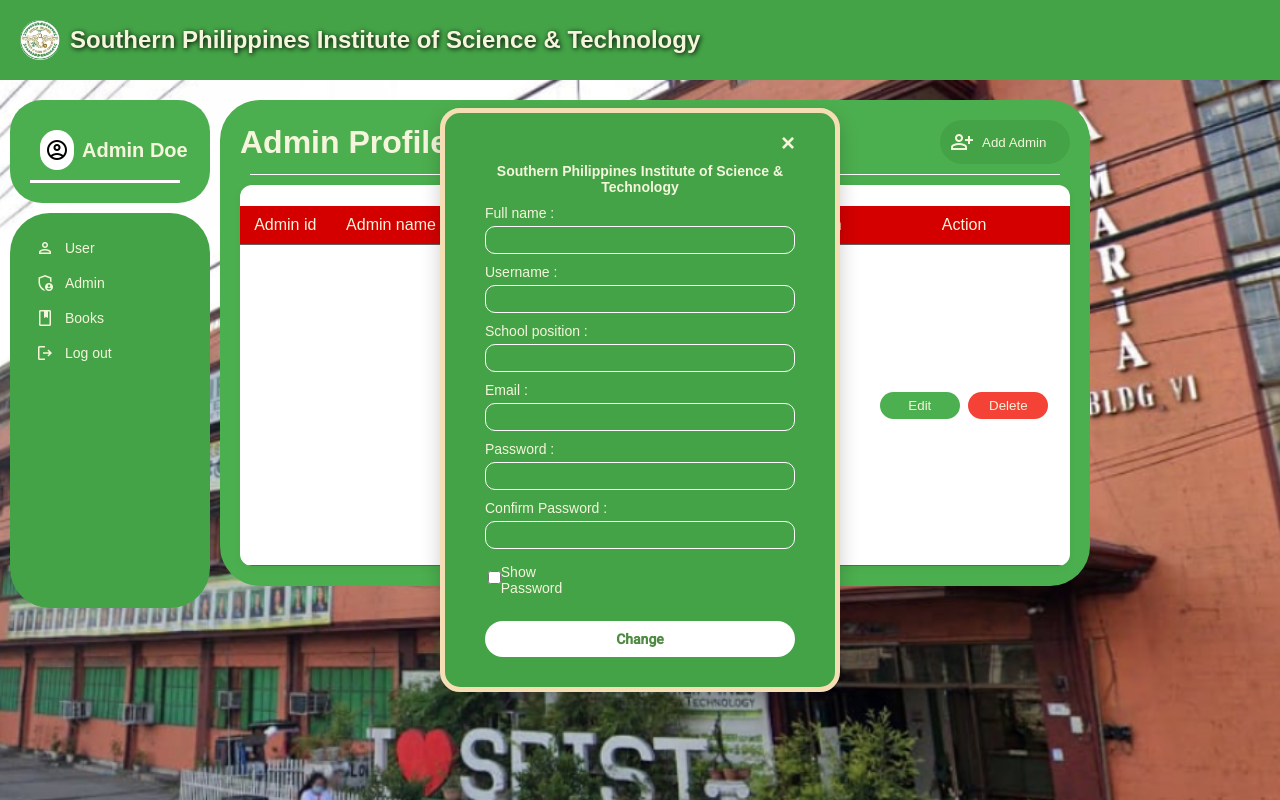
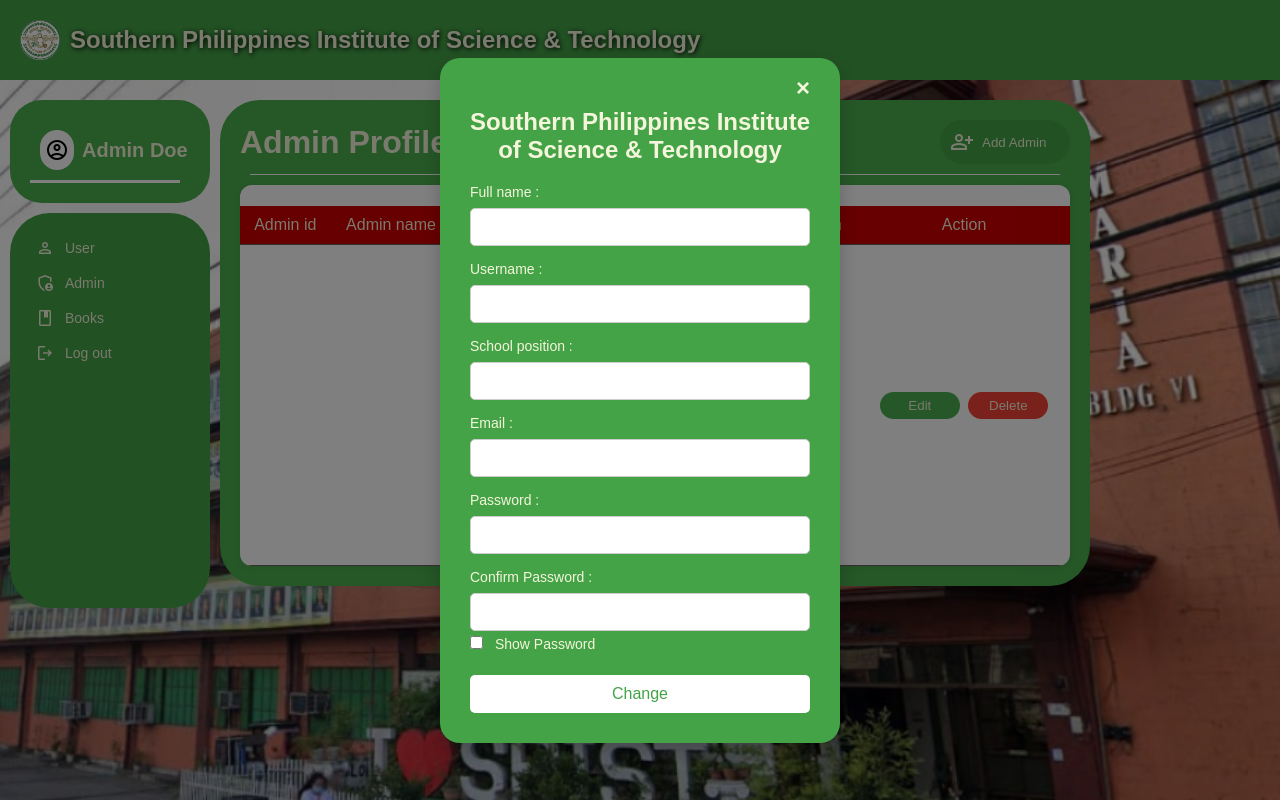
Before and after one commit to azzra11/REPONIJOWEL, a plain HTML site: page REPONIJOWEL/components/pages/server/admin.html in a window 1280 px wide. Both pictures are taken after a click on the button "Edit". Drawn offline with nearby package versions, Linux system fonts and the light colour scheme.

Commit message:
updated admin

```diff
--- a/REPONIJOWEL/ASSETS/cssFolder/admin.css
+++ b/REPONIJOWEL/ASSETS/cssFolder/admin.css
@@ -27,7 +27,7 @@
 }
 
 /* Admin Container */
-.admincontiner{
+.admincontiner {
   display: flex;
   align-items: center;
   justify-content: center;
@@ -42,18 +42,21 @@
   width: 200px;
   border-radius: 2rem;
 }
-.emailcontainer{
+
+.emailcontainer {
   display: flex;
   align-items: center;
   justify-content: flex-start;
 }
-.emaildiv{
+
+.emaildiv {
   height: 15px;
   width: 200px;
   border-radius: 20px;
   background-color: #357d38;
 }
-.pin{
+
+.pin {
   display: flex;
   align-items: center;
   justify-content: center;
@@ -61,10 +64,12 @@
   width: 190px;
   gap: 0.5rem;
 }
-.usrnm{
+
+.usrnm {
   width: 150px;
 }
-.pcontainer{
+
+.pcontainer {
   display: flex;
   align-items: center;
   justify-content: center;
@@ -73,22 +78,22 @@
   background-color: white;
   border-radius: 100px;
 }
-.white{
+
+.white {
   width: 150px;
   height: 3px;
   background-color: white;
 }
 
-/* Admin p  setting*/
-.admin-profile p{
+/* Admin p setting */
+.admin-profile p {
   display: flex;
   align-items: center;
   padding-left: 5px;
 }
 
-
-/*sidebar contents*/
-.sidebar-container{
+/* sidebar contents */
+.sidebar-container {
   height: 395px;
   width: 200px;
   padding: 10px;
@@ -97,10 +102,11 @@
   align-items: center;
   border-radius: 40px;
   overflow-y: auto;
-  padding:  25px ;
+  padding: 25px;
 }
-.sidebar{
-  padding: 20px 10px ;
+
+.sidebar {
+  padding: 20px 10px;
   display: inline-block;
 }
 
@@ -141,6 +147,7 @@
 .container {
   padding-top: 20px;
 }
+
 .container {
   padding: 20px 0 0;
   display: inline-block;
@@ -189,6 +196,7 @@
 .spacecontainer {
   padding: 10px;
 }
+
 /* Buttons */
 .btn {
   width: 80px;
@@ -213,6 +221,7 @@
   opacity: 0.8;
   transform: scale(1.05);
 }
+
 /* Table */
 .table-wrapper {
   overflow-x: auto;
@@ -237,18 +246,6 @@
 .user-table th,
 .user-table td {
   padding: 10px;
-  transform: scale(00.5rem);
-}
-
-.user-table thead {
-  background-color: #d40000;
-  color: #4caf4f;
-  padding: 10px;
-}
-
-.user-table th,
-.user-table td {
-  padding: 10px 10px;
   text-align: center;
   border-bottom: 1px solid #685f5f;
 }
@@ -256,87 +253,102 @@
 .user-table tbody tr:hover {
   background-color: wheat;
 }
-.modal-overlay{
+
+.modal-overlay {
   position: fixed;
   top: 0;
   left: 0;
   width: 100%;
   height: 100%;
-  background-color: 3px solid white;
-  display: none;
+  background-color: rgba(0, 0, 0, 0.5);
+  display: none; /* Hidden by default */
   justify-content: center;
   align-items: center;
-  animation: fadeIn 0.3s ease-in-out;
 }
 
-.modal{
+.modal {
   background-color: #44a347;
   color: white;
-  padding: 30px 40px;
+  padding: 30px;
   border-radius: 20px;
   width: 400px;
   box-shadow: 0 8px 20px rgba(0, 0, 0, 0.2);
-  animation: scaleUp 0.3s ease-in-out;
-  border: 5px solid wheat;
 }
-.modal h2{
+
+.modal h2 {
   text-align: center;
-  font-size: 14px;
-  font-weight: bold;
+  font-size: 24px;
+  margin-bottom: 20px;
 }
+
 .modal label {
-  display:flex;
-  align-items: center;
-  justify-content: flex-start;
-  margin-top: 10px;
-  margin-bottom: 5px;
+  display: block;
+  margin-bottom: 8px;
   font-size: 14px;
 }
-.modal input {
-  display:flex;
-  align-items: center;
-  justify-content: flex-start;
+
+.modal input[type="text"],
+.modal input[type="email"],
+.modal input[type="password"] {
   width: 100%;
-  padding: 5px;
-  border: 1px solid white;
-  border-radius: 10px;
+  padding: 10px;
+  margin-bottom: 15px;
+  border: 1px solid #ccc;
+  border-radius: 5px;
   font-size: 14px;
-  margin-bottom: 5px;
-  color: black;
-  background-color: #44a347;
 }
+
 .modal input[readonly] {
   background-color: white;
   color: #333;
 }
+
 .done-btn {
-  margin-top: 20px;
-  padding: 10px 10px;
-  width:100%;
+  width: 100%;
+  padding: 10px;
+  background-color: white;
+  color: #44a347;
   border: none;
-  border-radius: 20px;
-  background-color: white;
-  color: #4f8a42;
-  font-weight: bold;
+  border-radius: 5px;
+  font-size: 16px;
+  cursor: pointer;
+  transition: background-color 0.3s;
+}
+
+.done-btn:hover {
+  background-color: #e0e0e0;
+}
+
+.showpass {
+  display: flex;
+  align-items: center;
+  margin-top: -10px; /* Adjust to align with input fields */
+  margin-bottom: 15px;
+}
+
+.showpass input[type="checkbox"] {
+  margin-right: 8px; /* Space between checkbox and label */
+}
+
+.showpass label {
   font-size: 14px;
-  cursor: pointer;
-  transition: background-color 0.3s, transform 0.3s;
-  font-family: 'Roboto', sans-serif;
-  font-weight: bold;
 }
-.modal-header{
+
+.modal-header {
   display: flex;
-  align-items:center;
+  align-items: center;
   justify-content: space-between;
 }
-.xbtn{
+
+.xbtn {
   display: flex;
   align-items: center;
   justify-content: flex-end;
   padding: 0 0 20px 0;
   height: 20px;
 }
-.close-btn{
+
+.close-btn {
   font-size: 1.5rem;
   font-weight: bold;
   cursor: pointer;
@@ -344,22 +356,12 @@
   outline: none;
   background: none;
 }
-.close-btn:hover{
+
+.close-btn:hover {
   transform: scale(1.5);
 }
-.done-btn:hover{
-  background-color: wheat;
-  transform: scale(1.05);
-}
-.showpass{
-  display: flex;
-  align-items: center;
-  justify-content: center;
-  width: 20px;
-  font-size: 10px;
-  padding: 0 40px;
-}
-/*modal-delete */
+
+/* modal-delete */
 .modalDelete {
   position: fixed;
   top: 0;
@@ -372,13 +374,15 @@
   align-items: center;
   animation: fadeIn 0.3s ease-in-out;
 }
-.modalcontainer{
+
+.modalcontainer {
   padding: 10px;
   border-radius: 30px;
   background-color: #44a347;
   border: 6px solid wheat;
 }
-.bookSeleted{
+
+.bookSeleted {
   padding: 10px;
   display: flex;
   align-items: center;
@@ -391,11 +395,13 @@
   background-color: white;
   overflow-y: auto;
 }
-.buttons-delete{
+
+.buttons-delete {
   display: flex;
   justify-content: space-around;
   padding: 10px;
 }
+
 .buttons-delete button {
   width: 100px;
   padding: 10px 30px;
@@ -407,30 +413,26 @@
   color: #44a347;
   transition: background-color 0.3s;
 }
+
 .yesbtn:hover {
   background-color: #e60000;
 }
+
 .nobtn:hover {
   background-color: wheat;
 }
-.modal-header-delete{
+
+.modal-header-delete {
   display: flex;
-  align-items:center;
+  align-items: center;
   justify-content: space-between;
   padding: 20px;
 }
-.ybtn{
+
+.ybtn {
   display: flex;
   align-items: center;
   justify-content: flex-end;
   padding: 10px 0 0 10px;
   height: 5px;
 }
-.close-btn{
-   font-size: 1.5rem;
-   font-weight: bold;
-   cursor: pointer;
-   border: none;
-   outline: none;
-   background: none;
-}
--- a/REPONIJOWEL/components/pages/server/admin.html
+++ b/REPONIJOWEL/components/pages/server/admin.html
@@ -48,7 +48,6 @@
          <div class="white"></div>
       </div>
      </div>
-
 
     <!-- Sidebar -->
     <div class="sidebar-container">
@@ -160,7 +159,7 @@
       <label for="password">Password :</label>
       <input type="password" id="password" name="password">
 
-      <label for="password">Confirm Password :</label>
+      <label for="Cpassword">Confirm Password :</label>
       <input type="password" id="Cpassword" name="password">
 
       <div class="showpass">
@@ -186,27 +185,27 @@
         <div class="title"><h2>Southern Philippines Institute of Science & Technology</h2></div>
       </div>
 
-      <label for="fullname">Full name :</label>
-      <input type="text" id="fullname" name="fullname">
+      <label for="fullnameEdit">Full name :</label>
+      <input type="text" id="fullnameEdit" name="fullname">
 
-      <label for="username">Username :</label>
-      <input type="text" id="username" name="username">
+      <label for="usernameEdit">Username :</label>
+      <input type="text" id="usernameEdit" name="username">
 
-      <label for="school-position">School position :</label>
-      <input type="text" id="school-position" name="school-position">
+      <label for="school-positionEdit">School position :</label>
+      <input type="text" id="school-positionEdit" name="school-position">
 
-      <label for="email">Email :</label>
-      <input type="email" id="email" name="email">
+      <label for="emailEdit">Email :</label>
+      <input type="email" id="emailEdit" name="email">
 
-      <label for="password">Password :</label>
-      <input type="password" id="passwordedit" name="password">
+      <label for="passwordEdit">Password :</label>
+      <input type="password" id="passwordEdit" name="password">
 
-      <label for="password">Confirm Password :</label>
-      <input type="password" id="Cpasswordedit" name="password">
+      <label for="CpasswordEdit">Confirm Password :</label>
+      <input type="password" id="CpasswordEdit" name="password">
 
       <div class="showpass">
         <label class="showPassword">
-          <input type="checkbox" id="showPasswordedit" class="showPass" style="color: #E6F0DC;">
+          <input type="checkbox" id="showPasswordEdit" class="showPass" style="color: #E6F0DC;">
           Show Password
         </label>
       </div>
--- a/REPONIJOWEL/jsfolder/admin.js
+++ b/REPONIJOWEL/jsfolder/admin.js
@@ -1,4 +1,3 @@
-
 document.getElementById('showPassword').addEventListener('change', function () {
   const passwordField = document.getElementById('password');
   const confirmPasswordField = document.getElementById('Cpassword');
@@ -9,21 +8,24 @@
   if (confirmPasswordField) confirmPasswordField.type = type;
 });
 
-  document.getElementById('showPasswordedit').addEventListener('change', function () {
-    const passwordField = document.getElementById('passwordedit');
-    const confirmPasswordField = document.getElementById('Cpasswordedit');
+document.getElementById('showPasswordEdit').addEventListener('change', function () {
+  const passwordField = document.getElementById('passwordEdit');
+  const confirmPasswordField = document.getElementById('CpasswordEdit');
 
   const type = this.checked ? 'text' : 'password';
 
   if (passwordField) passwordField.type = type;
   if (confirmPasswordField) confirmPasswordField.type = type;
 });
+
 function showModal() {
   document.getElementById('adminModal').style.display = 'flex';
 }
+
 function showModalEdit() {
   document.getElementById('adminEdit').style.display = 'flex';
 }
+
 function modalDelete() {
   document.getElementById('modalDelete').style.display = 'flex';
 }
@@ -33,12 +35,15 @@
   document.getElementById('adminEdit').style.display = 'none';
   document.getElementById('modalDelete').style.display = 'none';
 }
+
 function showLogoutModal() {
   document.getElementById('logoutModal').style.display = 'flex';
 }
+
 function closeLogoutModal() {
   document.getElementById('logoutModal').style.display = 'none';
 }
+
 function logout() {
   closeLogoutModal();
   setTimeout(() => {
```
Lines whose indentation alone changed are shown as unchanged.
